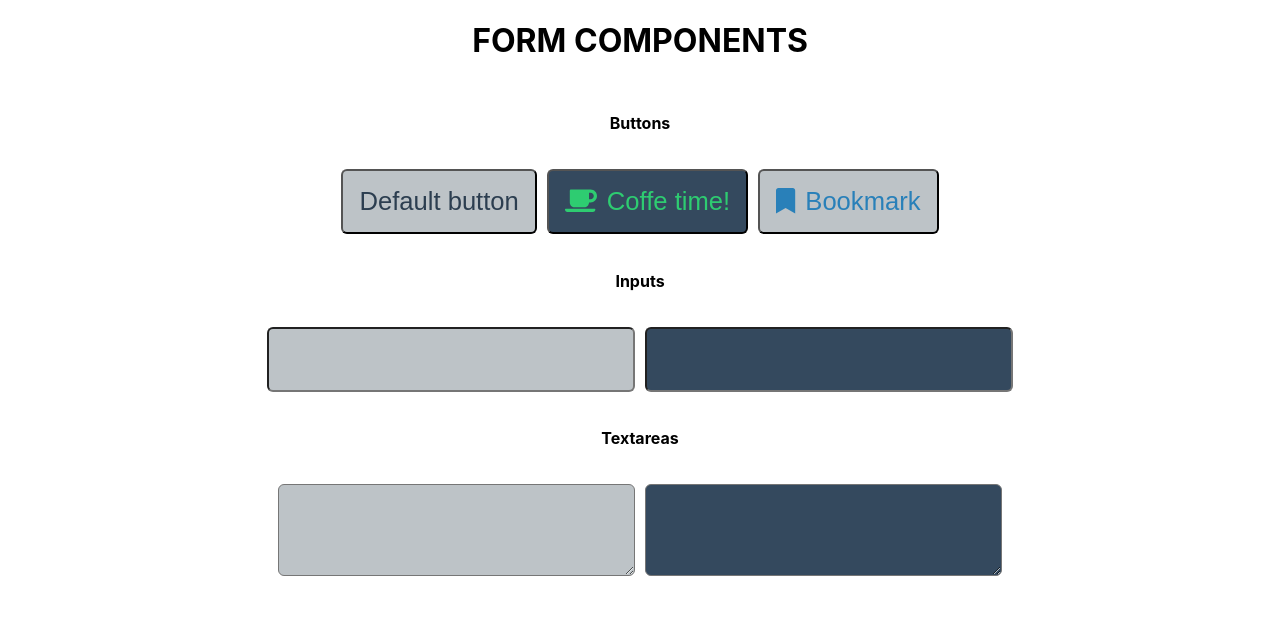
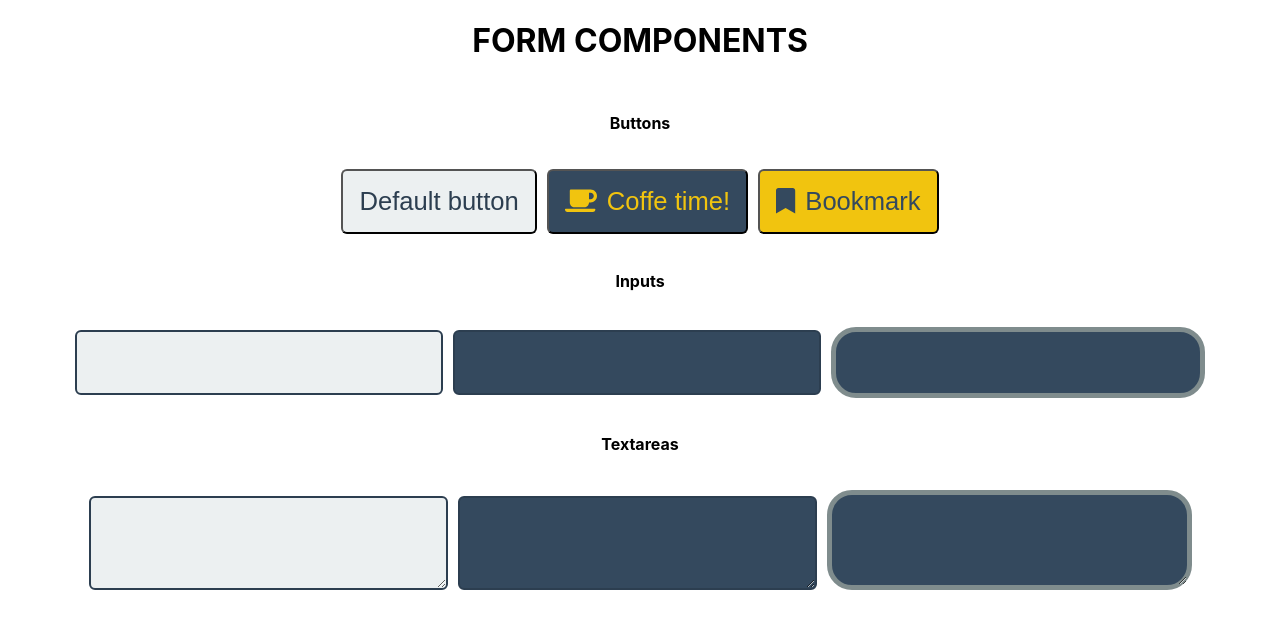
Before and after one commit to MJanowskiDev/SR_W3_T1-editableBtn, a React (Create React App) app: page / in a window 1280 px wide. Shown: the top 628 px of the page. Built offline with nearby package versions, Linux system fonts and the light colour scheme.

Commit message:
Added relative path to jsconfig. Added border color, radius, width to Input and Textareacomponents. Adjusted colors

```diff
--- /dev/null
+++ b/jsconfig.json
@@ -0,0 +1,6 @@
+{
+    "compilerOptions": {
+      "baseUrl": "src"
+    },
+    "include": ["src"]
+  }
--- a/src/App.js
+++ b/src/App.js
@@ -1,8 +1,6 @@
+import { faBookmark, faCoffee } from '@fortawesome/free-solid-svg-icons';
 import './App.css';
-import Button from './components/Button';
-import { faBookmark, faCoffee } from '@fortawesome/free-solid-svg-icons';
-import Input from './components/Input';
-import Textarea from './components/Textarea';
+import { Button, Input, Textarea } from 'components/Form';
 
 function App() {
 	return (
@@ -11,22 +9,24 @@ function App() {
 			<h4>Buttons</h4>
 			<div>
 				<Button />
-				<Button icon={faCoffee} bgColor="wet-asphalt" color="emerald">
+				<Button icon={faCoffee} color="sun-flower" bgColor="wet-asphalt">
 					Coffe time!
 				</Button>
-				<Button icon={faBookmark} color="belize-hole">
+				<Button icon={faBookmark} color="wet-asphalt" bgColor="sun-flower">
 					Bookmark
 				</Button>
 			</div>
 			<h4>Inputs</h4>
 			<div>
 				<Input />
-				<Input color="emerald" bgColor="wet-asphalt" />
+				<Input color="sun-flower" bgColor="wet-asphalt" />
+				<Input color="sun-flower" bgColor="wet-asphalt" borderColor="asbestos" borderRadius={25} borderSize={5} />
 			</div>
 			<h4>Textareas</h4>
 			<div>
 				<Textarea />
-				<Textarea color="emerald" bgColor="wet-asphalt" />
+				<Textarea color="sun-flower" bgColor="wet-asphalt" />
+				<Textarea color="sun-flower" bgColor="wet-asphalt" borderColor="asbestos" borderRadius={25} borderSize={5} />
 			</div>
 		</div>
 	);
--- a/src/components/Button/Button.js
+++ b/src/components/Form/Button/Button.js
@@ -1,10 +1,10 @@
 import { FontAwesomeIcon } from '@fortawesome/react-fontawesome';
-import { getColorHex } from '../../utils/colors/getColor';
+import { getColorHex } from 'utils/colors/getColor';
 
 const defaultProps = {
 	children: 'Default button',
 	color: 'midnight-blue',
-	bgColor: 'silver'
+	bgColor: 'clouds'
 };
 
 const Button = ({ icon, color, bgColor, children }) => {
--- /dev/null
+++ b/src/components/Form/Input/Input.js
@@ -0,0 +1,26 @@
+import { getColorHex } from 'utils/colors/getColor';
+
+const defaultProps = {
+	color: 'midnight-blue',
+	bgColor: 'clouds',
+	borderRadius: 6,
+	borderSize: 2,
+	borderColor: 'midnight-blue'
+};
+
+const Input = ({ color, bgColor, borderSize, borderRadius, borderColor }) => {
+	const styles = {
+		padding: 16,
+		margin: 5,
+		color: getColorHex(color),
+		background: getColorHex(bgColor),
+		fontSize: '1.6rem',
+		borderRadius: borderRadius,
+		border: `${borderSize}px solid ${getColorHex(borderColor)}`
+	};
+	return <input style={styles} />;
+};
+
+Input.defaultProps = defaultProps;
+
+export default Input;
--- /dev/null
+++ b/src/components/Form/Textarea/Texarea.js
@@ -0,0 +1,26 @@
+import { getColorHex } from 'utils/colors/getColor';
+
+const defaultProps = {
+	color: 'midnight-blue',
+	bgColor: 'clouds',
+	borderRadius: 6,
+	borderSize: 2,
+	borderColor: 'midnight-blue'
+};
+
+const Textarea = ({ color, bgColor, borderSize, borderRadius, borderColor }) => {
+	const styles = {
+		padding: 16,
+		margin: 5,
+		color: getColorHex(color),
+		background: getColorHex(bgColor),
+		fontSize: '1.6rem',
+		borderRadius: borderRadius,
+		border: `${borderSize}px solid ${getColorHex(borderColor)}`
+	};
+	return <textarea style={styles} />;
+};
+
+Textarea.defaultProps = defaultProps;
+
+export default Textarea;
--- /dev/null
+++ b/src/components/Form/index.js
@@ -0,0 +1,3 @@
+export { default as Button } from './Button';
+export { default as Input } from './Input';
+export { default as Textarea } from './Textarea';
--- a/src/components/Input/Input.js
+++ /dev/null
@@ -1,22 +0,0 @@
-import { getColorHex } from '../../utils/colors/getColor';
-
-const defaultProps = {
-	color: 'midnight-blue',
-	bgColor: 'silver'
-};
-
-const Input = ({ color, bgColor }) => {
-	const styles = {
-		padding: 16,
-		margin: 5,
-		borderRadius: 6,
-		color: getColorHex(color),
-		background: getColorHex(bgColor),
-		fontSize: '1.6rem'
-	};
-	return <input style={styles} />;
-};
-
-Input.defaultProps = defaultProps;
-
-export default Input;
--- a/src/components/Textarea/Texarea.js
+++ /dev/null
@@ -1,22 +0,0 @@
-import { getColorHex } from '../../utils/colors/getColor';
-
-const defaultProps = {
-	color: 'midnight-blue',
-	bgColor: 'silver'
-};
-
-const Textarea = ({ color, bgColor }) => {
-	const styles = {
-		padding: 16,
-		margin: 5,
-		borderRadius: 6,
-		color: getColorHex(color),
-		background: getColorHex(bgColor),
-		fontSize: '1.6rem'
-	};
-	return <textarea style={styles} />;
-};
-
-Textarea.defaultProps = defaultProps;
-
-export default Textarea;
```
Also changed, not shown: src/components/Form/Button/index.js (renamed from src/components/Button/index.js), src/components/Form/Input/index.js (renamed from src/components/Input/index.js), src/components/Form/Textarea/index.js (renamed from src/components/Textarea/index.js).
